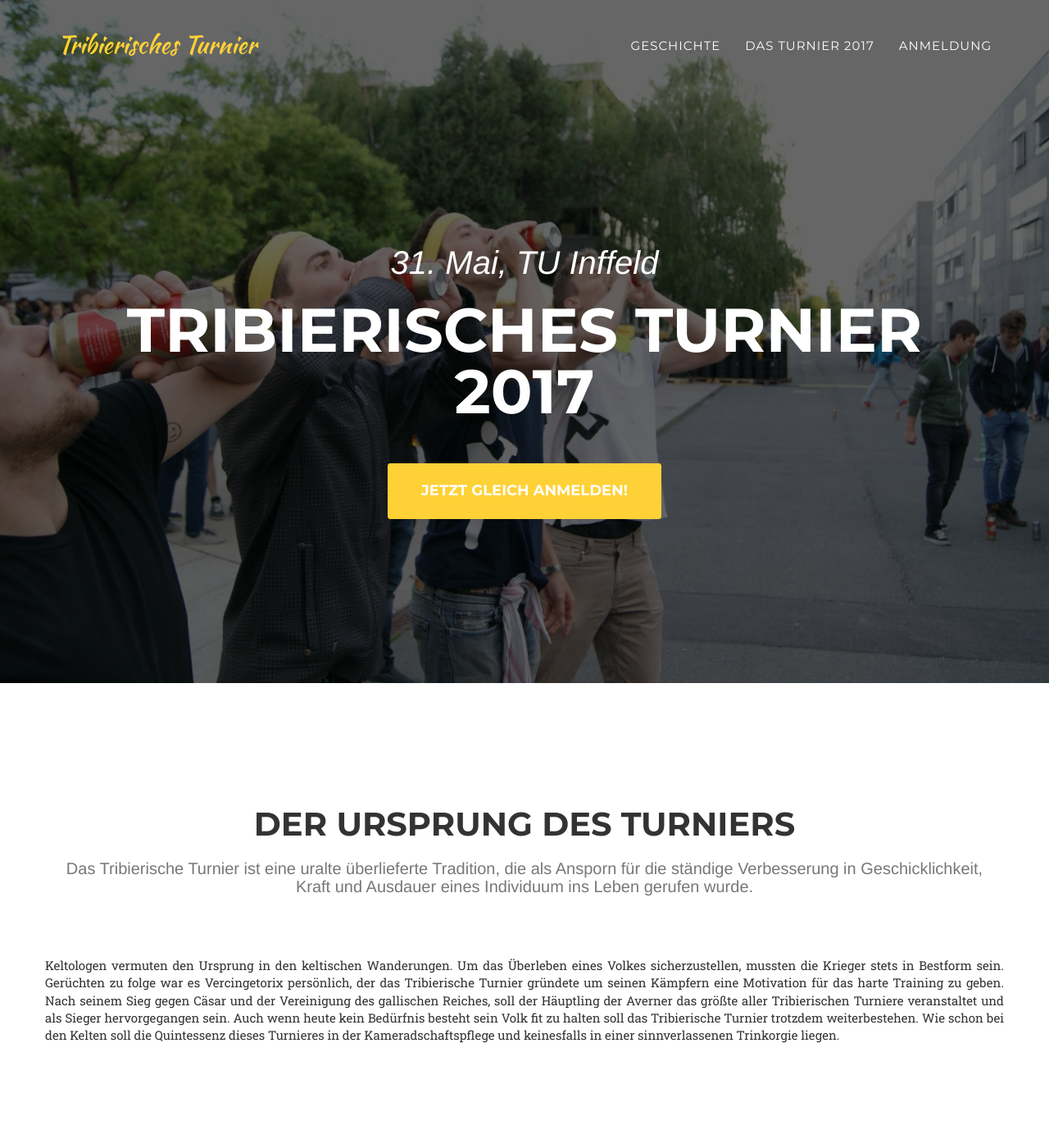
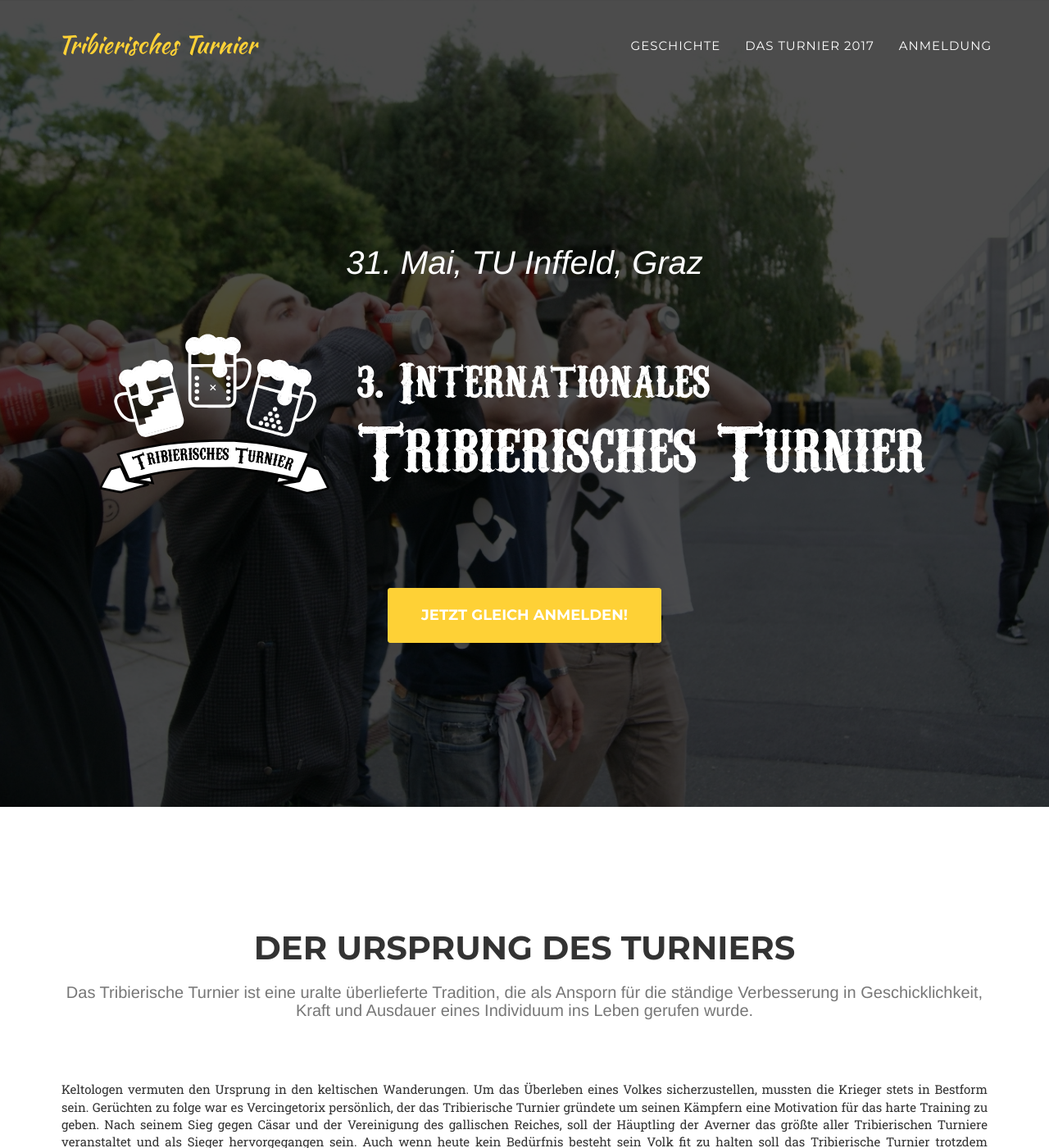
Before and after one commit to LimonChillo/tribier, a Jekyll site: the page built from index.html, in a window 1280 px wide and 1400 px high. Shown: the whole window at 82% size. Built offline with Jekyll 4.4.1, drawn with Linux system fonts in a browser that asks for light colours; some web fonts are replaced; comment, search, counter and statistics services are not loaded; some of the changed text lies outside the part shown.

Commit message:
logo and responsive fix

```diff
--- a/_includes/contact.html
+++ b/_includes/contact.html
@@ -138,15 +138,14 @@
                   <div class="clearfix"></div>
                   <div class="col-md-8 col-md-offset-2 text-center">
                       <div id="success"></div>
-                      <button type="submit" class="btn btn-xl" id="send">Anmeldung abschicken!</button>
+                      <button type="submit" class="btn btn-xl" id="send">Anmelden!</button>
                   </div>
               </form>
           </div>
       </div>
-  </div>
     <div class="row teilnehmer">
         <div class="col-md-12 text-center">
-          <h2 class="section-heading">Teilnehmerliste</h2>
+            <h2 class="section-heading">Teilnehmer</h2>
         </div>
     </div>
 
@@ -166,4 +165,5 @@
             </table>
         </div>
     </div>
+  </div>
 </section>
--- a/_includes/footer.html
+++ b/_includes/footer.html
@@ -19,7 +19,7 @@
                         <li><a href="#">Terms of Use</a>
                         </li>
                     </ul>
-                </div>
-            </div> -->
+                </div> -->
+            </div>
         </div>
     </footer>
--- a/_includes/header.html
+++ b/_includes/header.html
@@ -39,8 +39,8 @@
       <div class="bg">
         <div class="container">
             <div class="intro-text">
-                <div class="intro-lead-in">31. Mai, TU Inffeld</div>
-                <div class="intro-heading">Tribierisches Turnier 2017</div>
+                <div class="intro-lead-in">31. Mai, TU Inffeld, Graz</div>
+                <div class="intro-heading"><img src="img/logos/TribierischesTurnier.svg" class="logo img-centered img-responsive" alt=""></div>
                 <a href="#contact" class="page-scroll btn btn-xl">Jetzt gleich anmelden!</a>
             </div>
         </div>
--- a/_includes/services.html
+++ b/_includes/services.html
@@ -7,7 +7,7 @@
                     <h3 class="section-subheading text-muted">Das Tribierische Turnier ist eine uralte überlieferte Tradition, die als Ansporn für die ständige Verbesserung in Geschicklichkeit, Kraft und Ausdauer eines Individuum ins Leben gerufen wurde.</h3>
                 </div>
             </div>
-            <div class="row text-center text-justify">
+            <div class="story row text-center text-justify">
               Keltologen vermuten den Ursprung in den keltischen Wanderungen. Um das Überleben eines Volkes sicherzustellen, mussten die Krieger stets in Bestform sein. Gerüchten zu folge war es Vercingetorix persönlich, der das Tribierische Turnier gründete um seinen Kämpfern eine Motivation für das harte Training zu geben. Nach seinem Sieg gegen Cäsar und der Vereinigung des gallischen Reiches, soll der Häuptling der Averner das größte aller Tribierischen Turniere veranstaltet und als Sieger hervorgegangen sein. Auch wenn heute kein Bedürfnis besteht sein Volk fit zu halten soll das Tribierische Turnier trotzdem weiterbestehen. Wie schon bei den Kelten soll die Quintessenz dieses Turnieres in der Kameradschaftspflege und keinesfalls in einer sinnverlassenen Trinkorgie liegen.
                 <!-- <div class="col-md-4">
                     <span class="fa-stack fa-4x">
```
Also changed, not shown: _includes/css/agency.css (+16 -1 lines), img/logos/TribierischesTurnier.svg (added). Lines whose indentation alone changed are shown as unchanged.
